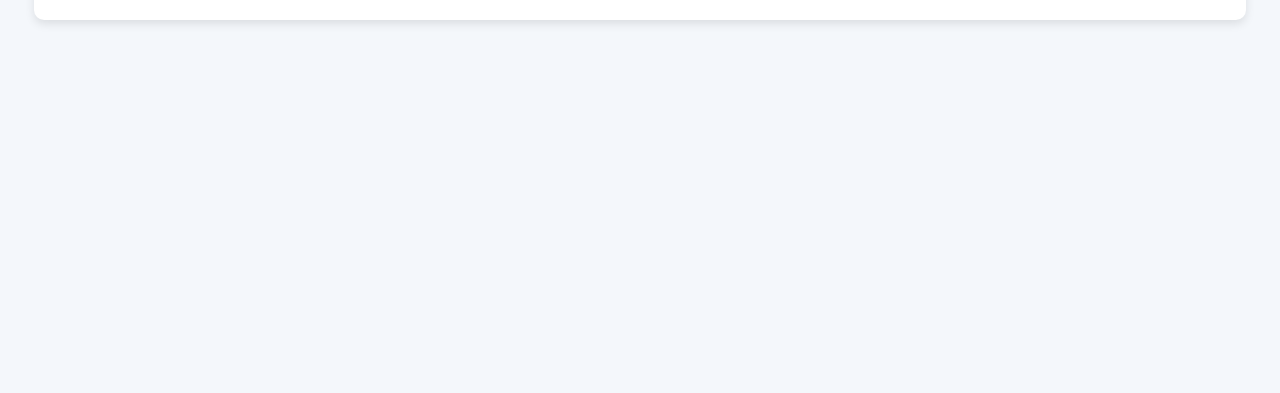
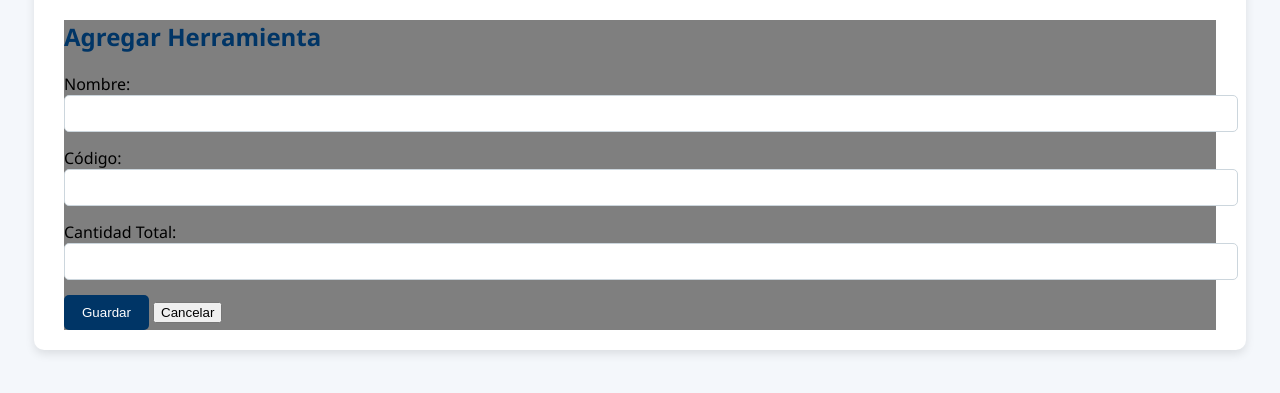
Before and after one commit to alamodylan/sistema_herramientas_alamo, a Flask app: page /herramientas/ in a window 1280 px wide. Shown: the part 270-663 px from the top of the page. Run offline with Flask 3, Linux system fonts and the light colour scheme; a user stored in the database is signed in.

Commit message:
Se repara agregar herramientas

```diff
--- a/routes/herramientas_routes.py
+++ b/routes/herramientas_routes.py
@@ -34,18 +34,21 @@ def crear_herramienta():
 
     nombre = request.form.get("nombre")
     codigo = limpiar_codigo(request.form.get("codigo"))
-    cantidad = request.form.get("cantidad", type=int)
+    cantidad = request.form.get("cantidad")
 
-    # ⚠️ Corrección única: evitar que "0" o "" rompan la validación
-    if not nombre or not codigo or cantidad is None:
+    if not nombre or not codigo or not cantidad:
         flash("Nombre, código y cantidad son obligatorios.", "error")
         return redirect(url_for("herramientas.lista_herramientas"))
 
-    if cantidad <= 0:
-        flash("La cantidad debe ser mayor a 0.", "error")
+    try:
+        cantidad = int(cantidad)
+        if cantidad <= 0:
+            raise ValueError()
+    except:
+        flash("La cantidad debe ser un número válido mayor a 0.", "error")
         return redirect(url_for("herramientas.lista_herramientas"))
 
-    # Código único
+    # Validar código único
     if Herramienta.query.filter_by(codigo=codigo).first():
         flash("El código ya está registrado en otra herramienta.", "error")
         return redirect(url_for("herramientas.lista_herramientas"))
--- a/templates/modals/modal_add_herramienta.html
+++ b/templates/modals/modal_add_herramienta.html
@@ -1,28 +1,27 @@
-<!-- MODAL AGREGAR HERRAMIENTA -->
-<div id="modalAddHerr" class="modal" style="display:none;">
-    <div class="container" style="max-width:400px;background:white;border-radius:10px;padding:20px;position:relative;top:20vh;">
+<div id="modalAddHerr" class="modal">
+    <div class="modal-content">
 
         <h2>Agregar Herramienta</h2>
 
         <form action="{{ url_for('herramientas.crear_herramienta') }}" method="POST">
 
-            <label>Nombre de la herramienta</label>
+            <label>Nombre:</label>
             <input type="text" name="nombre" required>
 
-            <label>Código (numérico – código de barras existente)</label>
+            <label>Código:</label>
             <input type="text" name="codigo" required>
 
-            <!-- 🎯 NUEVO: Cantidad total -->
-            <label>Cantidad total</label>
-            <input type="number" name="cantidad_total" min="1" value="1" required>
+            <label>Cantidad Total:</label>
+            <input type="number" name="cantidad" min="1" required>
 
-            <button class="btn" type="submit">Guardar</button>
+            <div class="modal-actions">
+                <button type="submit" class="btn">Guardar</button>
+                <button type="button" class="btn-secondary"
+                        onclick="document.getElementById('modalAddHerr').style.display='none'">
+                    Cancelar
+                </button>
+            </div>
         </form>
-
-        <br>
-        <button class="btn-danger" onclick="document.getElementById('modalAddHerr').style.display='none'">
-            Cerrar
-        </button>
 
     </div>
 </div>
```
